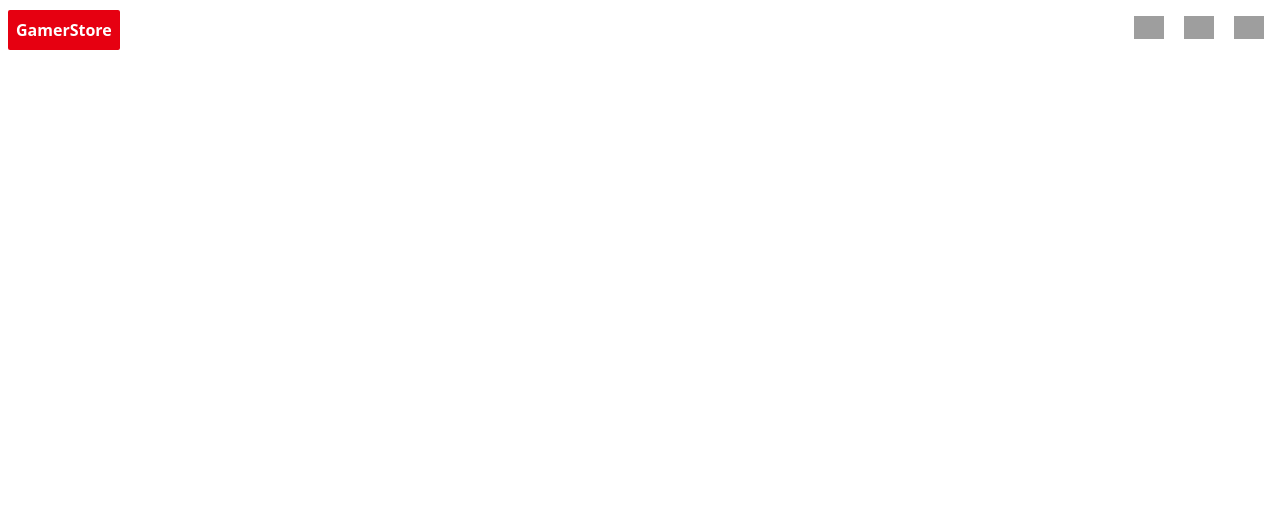
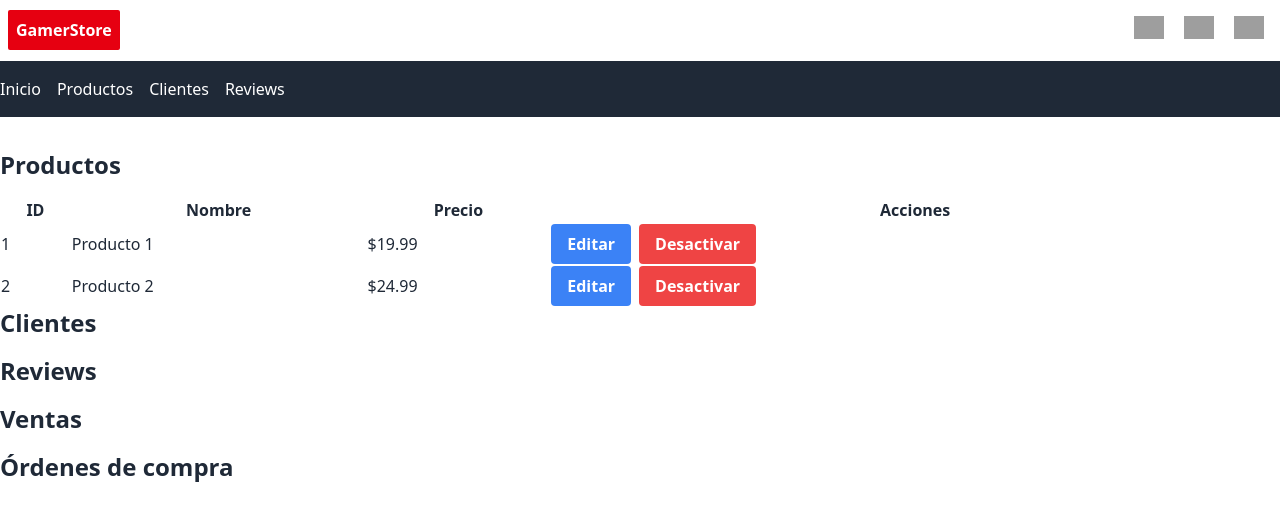
Before and after one commit to EmaSchonborn/FE-GamerTech, a React (Vite) app in the folder my-vue-app/: page /controlPanel in a window 1280 px wide. Shown: the top 520 px of the page. Built offline with nearby package versions, Linux system fonts and the light colour scheme; grey boxes are pictures that could not be loaded; a web font is replaced by a local one.

Commit message:
Primer estructuración panel de control

```diff
--- a/my-vue-app/src/App.jsx
+++ b/my-vue-app/src/App.jsx
@@ -9,6 +9,7 @@ import NavBar from "./NavBar.jsx";
 import './Styles/Styles.css'
 import { Landing } from './Pages/Landing.jsx'
 import Login from "./Components/Login/Login.jsx";
+import DashboardAdmin from "./Components/DashBoard.jsx";
 
 
 
@@ -59,6 +60,9 @@ function App() {
         <Route path="/shoppingCart" element={<h1>Carrito de compras</h1>} />
         <Route path="/profile" element={<h1>Perfil de usuario</h1>} />
 
+        {/* COMPONENTE PARA USUARIO VERIFICADO COMO ADMIN */}
+        <Route path="/controlPanel" element={<DashboardAdmin/>}/>
+
         {/* COMPONENTES PARA EL PROCESO DE PAGO DE LOS PRODUCTOS DEL CARRITO */}
         <Route path="/orders" element={<h1>Ordenes de compra</h1>} />
         <Route path="/order/:id" element={<h1>Detalles de la orden</h1>} />
--- a/my-vue-app/src/Components/DashBoard.jsx
+++ b/my-vue-app/src/Components/DashBoard.jsx
@@ -0,0 +1,84 @@
+import React from 'react';
+
+const DashboardAdmin = () => {
+  return (
+    <div>
+      {/* Barra de navegación */}
+      <nav className="bg-gray-800 py-4">
+        <ul className="flex space-x-4">
+          <li><a href="#" className="text-white">Inicio</a></li>
+          <li><a href="#" className="text-white">Productos</a></li>
+          <li><a href="#" className="text-white">Clientes</a></li>
+          <li><a href="#" className="text-white">Reviews</a></li>
+        </ul>
+      </nav>
+
+      {/* Contenido principal */}
+      <main className="container mx-auto py-8">
+        <section id="productos">
+          <h2 className="text-2xl font-bold mb-4">Productos</h2>
+          <table className="w-full">
+            <thead>
+              <tr>
+                <th>ID</th>
+                <th>Nombre</th>
+                <th>Precio</th>
+                <th>Acciones</th>
+              </tr>
+            </thead>
+            <tbody>
+              {/* Aquí puedes generar dinámicamente filas con los productos desde tu backend */}
+              <tr>
+                <td>1</td>
+                <td>Producto 1</td>
+                <td>$19.99</td>
+                <td>
+                  <button className="bg-blue-500 hover:bg-blue-700 text-white font-bold py-2 px-4 mr-2 rounded">Editar</button>
+                  <button className="bg-red-500 hover:bg-red-700 text-white font-bold py-2 px-4 rounded">Desactivar</button>
+                </td>
+              </tr>
+              <tr>
+                <td>2</td>
+                <td>Producto 2</td>
+                <td>$24.99</td>
+                <td>
+                  <button className="bg-blue-500 hover:bg-blue-700 text-white font-bold py-2 px-4 mr-2 rounded">Editar</button>
+                  <button className="bg-red-500 hover:bg-red-700 text-white font-bold py-2 px-4 rounded">Desactivar</button>
+                </td>
+              </tr>
+              {/* ... */}
+            </tbody>
+          </table>
+        </section>
+
+        <section id="clientes">
+          <h2 className="text-2xl font-bold mb-4">Clientes</h2>
+          <table className="w-full">
+            {/* Tabla de clientes similar a la de productos */}
+          </table>
+        </section>
+
+        <section id="reviews">
+          <h2 className="text-2xl font-bold mb-4">Reviews</h2>
+          <table className="w-full">
+            {/* Tabla de reviews similar a la de productos */}
+          </table>
+        </section>
+
+        <section id="ventas">
+          <h2 className="text-2xl font-bold mb-4">Ventas</h2>
+          <div id="grafica-ventas"></div>
+          {/* Aquí puedes utilizar una librería de gráficos como Chart.js para mostrar las gráficas de ventas */}
+        </section>
+
+        <section id="ordenes">
+          <h2 className="text-2xl font-bold mb-4">Órdenes de compra</h2>
+          <div id="grafica-ordenes"></div>
+          {/* Aquí puedes utilizar una librería de gráficos para mostrar el estado de las órdenes de compra */}
+        </section>
+      </main>
+    </div>
+  );
+}
+
+export default DashboardAdmin;
--- a/my-vue-app/src/NavBar.jsx
+++ b/my-vue-app/src/NavBar.jsx
@@ -1,14 +1,25 @@
+import { useState } from "react";
 import { Link, useLocation } from "react-router-dom";
 
 const NavBar = () => {
+  const [verified, setVerified] = useState(true);
+
   const location = useLocation();
+
   const hideGameStoreButton = location.pathname === "/home";
   const hideBuyButton =
     location.pathname === "/carrito-de-compras" ||
     location.pathname === "/register";
+
+  const hideDashBoardButton =
+    location.pathname === "/register" ||
+    location.pathname === "/controlPanel";
+
   const hidePerfilButton =
     location.pathname === "/perfil" || location.pathname === "/register";
+
   const hideNavBar = location.pathname === "/";
+
   if (!hideNavBar) {
     return (
       <div className="flex items-center justify-between bg-white p-2 sticky top-0 z-10">
@@ -22,6 +33,15 @@ const NavBar = () => {
           </a>
         </div>
         <div className="flex items-center justify-end bg-white p-2">
+          {!hideDashBoardButton && verified && (
+            <div>
+              <Link to="/controlPanel">
+                <button className="bg-gray-500 hover:bg-gray-700 text-white font-bold h-10 py-2 px-4 rounded">
+                  Panel de Control
+                </button>
+              </Link>
+            </div>
+          )}
           {!hideGameStoreButton && (
             <div>
               <Link to="/home">
```
